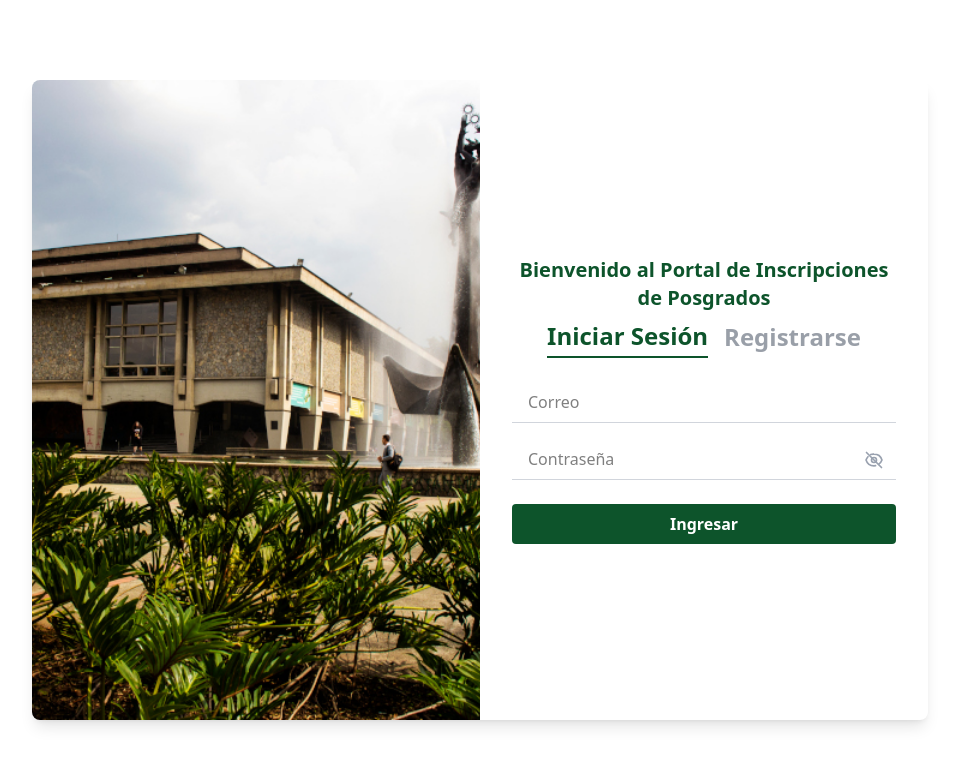
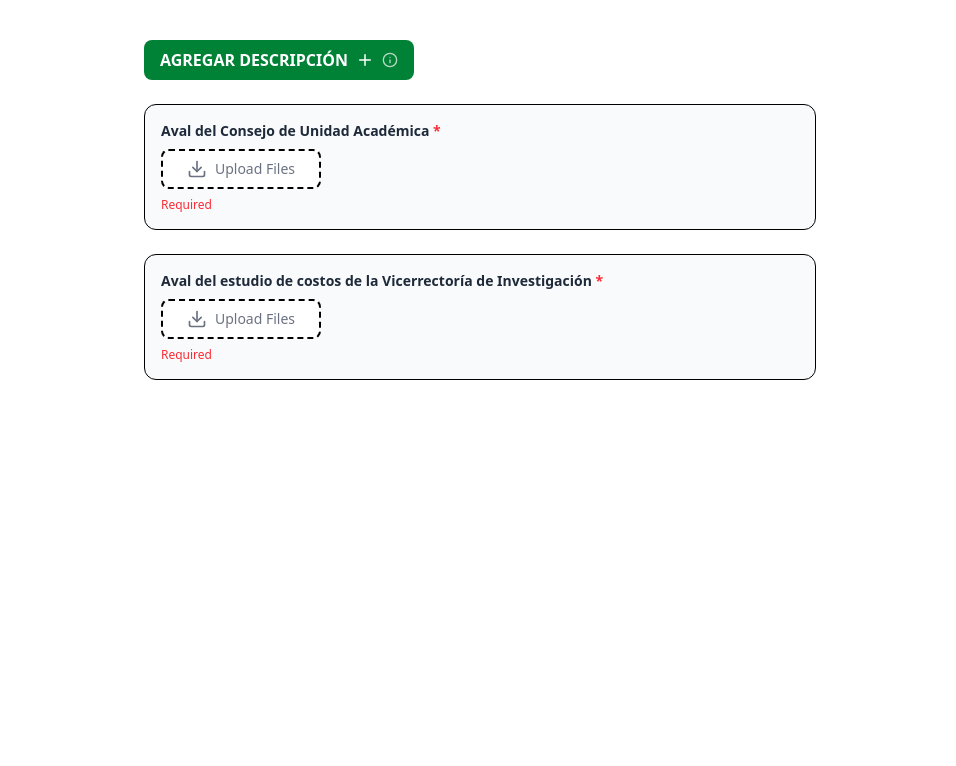
Before and after one commit to yeison8a/SIGEPOS-UdeA-Front-end, a Next.js app: page /login in a window 1280 px wide. Shown: the top 766 px of the page, without its empty margins (160-1116 px from the left). Built offline with nearby package versions, Linux system fonts and the light colour scheme.

Commit message:
agregue formulario de carga de documentos

```diff
--- /dev/null
+++ b/components/FileUploadField.tsx
@@ -0,0 +1,54 @@
+// components/FileUploadField.tsx
+"use client";
+
+import { useState } from "react";
+import { Download } from "lucide-react"; // 👈 Importar el ícono
+
+interface FileUploadFieldProps {
+  label: string;
+  required?: boolean;
+  onFileSelect?: (file: File | null) => void;
+}
+
+export default function FileUploadField({
+  label,
+  required = false,
+  onFileSelect,
+}: FileUploadFieldProps) {
+  const [file, setFile] = useState<File | null>(null);
+
+  const handleFileChange = (e: React.ChangeEvent<HTMLInputElement>) => {
+    const selectedFile = e.target.files?.[0] || null;
+    setFile(selectedFile);
+    if (onFileSelect) onFileSelect(selectedFile);
+  };
+
+  return (
+    <div className="w-full p-4 border rounded-xl bg-gray-50">
+      <label className="block text-sm font-semibold mb-2 text-gray-800">
+        {label} {required && <span className="text-red-500">*</span>}
+      </label>
+
+      <label
+        className="flex items-center justify-center gap-2 w-40 h-10 border-2 border-dashed rounded-lg cursor-pointer bg-white hover:bg-gray-100 transition" // 👈 agregado gap-2
+      >
+        {/* 👇 Ícono + texto */}
+        <Download className="w-5 h-5 text-gray-500" />
+        <span className="text-gray-500 text-sm">
+          {file ? file.name : "Upload Files"}
+        </span>
+
+        <input
+          type="file"
+          className="hidden"
+          onChange={handleFileChange}
+          required={required}
+        />
+      </label>
+
+      {required && !file && (
+        <p className="text-red-500 text-xs mt-2">Required</p>
+      )}
+    </div>
+  );
+}
--- /dev/null
+++ b/components/UploadSection.tsx
@@ -0,0 +1,45 @@
+// components/UploadSection.tsx
+"use client";
+
+
+
+import { useState } from "react";
+import { Plus, Info } from "lucide-react"; // usa lucide-react para íconos
+import FileUploadField from "./FileUploadField";
+
+export default function UploadSection() {
+  const [showDescription, setShowDescription] = useState(false);
+
+  return (
+    <div className="max-w-2xl mx-auto mt-10 space-y-6">
+      {/* Botón superior */}
+      <button
+        onClick={() => setShowDescription(!showDescription)}
+        className="flex items-center gap-2 bg-green-700 text-white px-4 py-2 rounded-lg font-semibold hover:bg-green-800 transition"
+      >
+        AGREGAR DESCRIPCIÓN
+        <Plus size={18} />
+        <Info size={16} className="text-white/70" />
+      </button>
+
+      {/* Campo de descripción opcional */}
+      {showDescription && (
+        <textarea
+          placeholder="Escribe la descripción aquí..."
+          className="w-full border rounded-lg p-3 text-sm focus:ring-2 focus:ring-green-600"
+        />
+      )}
+
+      {/* Campos de subida de archivos */}
+       <FileUploadField
+        label="Aval del Consejo de Unidad Académica"
+        required
+      />
+
+      <FileUploadField
+        label="Aval del estudio de costos de la Vicerrectoría de Investigación"
+        required
+      />
+    </div>
+  );
+}
--- a/package.json
+++ b/package.json
@@ -10,6 +10,7 @@
   },
   "dependencies": {
     "framer-motion": "^12.23.12",
+    "lucide-react": "^0.544.0",
     "next": "15.5.0",
     "react": "19.1.0",
     "react-dom": "19.1.0"
--- a/src/app/login/page.tsx
+++ b/src/app/login/page.tsx
@@ -1,8 +1,9 @@
-import Login from "../../../components/Login";
+
+import UploadSection from "../../../components/UploadSection";
 export default function LoginPage() {
     return (
         <div>
-            <Login />
+            <UploadSection/>
         </div>
     );
 }
```
Also changed, not shown: 1 other file (tests, documents, lock files or other folders).
